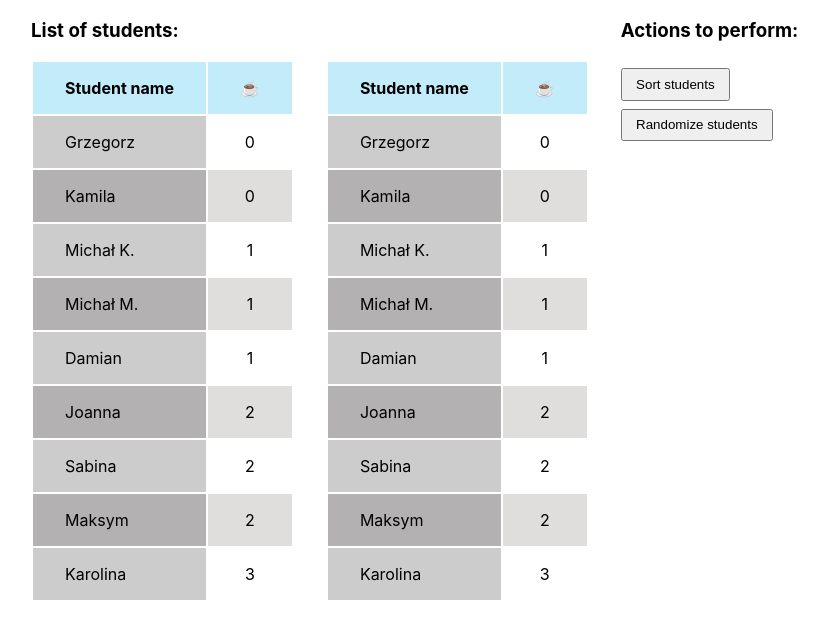
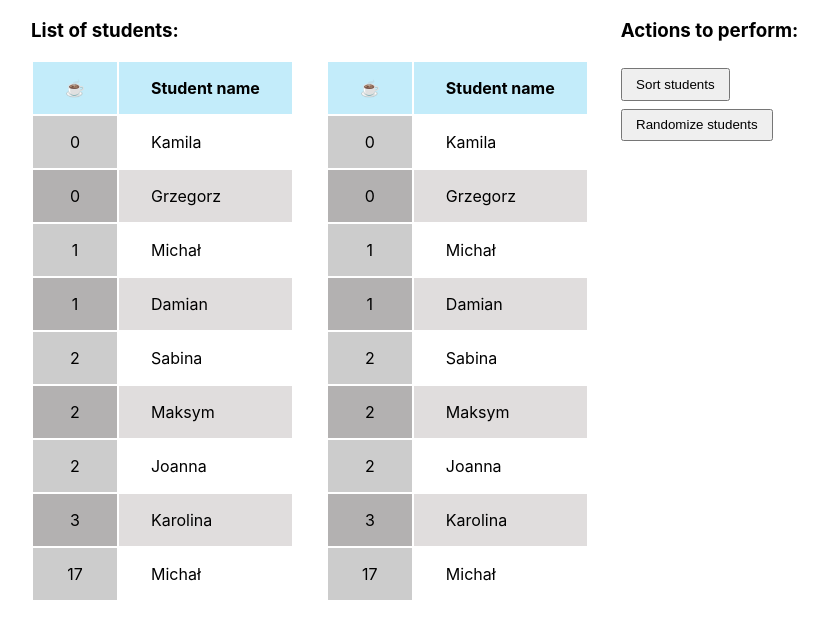
Before and after one commit to argasek/codebrainers-2020-02, a React (Create React App) app: page / in a window 1280 px wide. Shown: the top 638 px of the page, without its empty margins (33-861 px from the left). Built offline with nearby package versions, Linux system fonts and the light colour scheme.

Commit message:
Exercise 08 - Task 01 and 02 solution

```diff
--- a/src/components/student-list-randomize-button/StudentListRandomizeButton.jsx
+++ b/src/components/student-list-randomize-button/StudentListRandomizeButton.jsx
@@ -1,5 +1,4 @@
 import React from 'react';
-import PropTypes from 'prop-types';
 
 const StudentListRandomizeButton = ({}) => {
   return (
--- a/src/components/student-list-sort-button/StudentListSortButton.jsx
+++ b/src/components/student-list-sort-button/StudentListSortButton.jsx
@@ -1,5 +1,4 @@
 import React from 'react';
-import PropTypes from 'prop-types';
 
 const StudentListSortButton = ({}) => {
   return (
--- a/src/components/student-list/StudentList.jsx
+++ b/src/components/student-list/StudentList.jsx
@@ -3,35 +3,34 @@ import codeBrainersStudents from '../../models/Students';
 import Student from 'components/student/Student';
 import './StudentList.css';
 
-const sortStudents = (studentsArray, key, direction) => {
-  const counter = direction === "desc" ? -1 : 1;
-  return studentsArray.sort(function (a, b) {
-    if (a[key] < b[key]) {
-      return -1 * counter;
-    } else if (a[key] === b[key]) {
-      return 0;
-    } else if (a[key] > b[key]) {
-      return 1 * counter;
-    }
-  });
-}
+const comparator = ({ key, direction }) => (a, b) => a[key] === b[key] ? 0 : [ a[key] < b[key], direction === "desc" ].map(x => x ? -1 : 1).reduce((p, n) => p * n, 1);
+const sort = (criteria) => (a, b) => criteria.map(criterion => comparator(criterion)(a, b)).reduce((previous, next) => previous ? previous : next, 0);
+const sortStudents = (items, criteria) => items.sort(sort(criteria));
+
 const StudentList = () => {
+
+  const sortCriteria = [
+    { key: "coffees", direction: "asc" },
+    { key: "name", direction: "desc" },
+  ];
+
+  const students = sortStudents(codeBrainersStudents, sortCriteria);
 
   return (
 
     <table className='student-list-table'>
       <thead>
       <tr>
+        <th className='student-header student-cell-padding'><span>☕</span></th>
         <th className='student-header student-cell-padding'>Student name</th>
-          <th className='student-header student-cell-padding'>☕</th>
       </tr>
       </thead>
       <tbody>
       {
-          sortStudents(codeBrainersStudents, "coffees", "asc").map(student =>
+        students.map(student =>
           <Student
-              key={student.id}
-              student={student}
+            key={ student.id }
+            student={ student }
           />
         )
       }
--- a/src/components/student/Student.jsx
+++ b/src/components/student/Student.jsx
@@ -24,12 +24,12 @@ const Student = (props) => {
 
   return (
     <tr className='student-row'>
+      <td className='student-cell student-cell-padding student-cell-center'>{ coffees }</td>
       <td className='student-cell student-cell-padding'>
         <div className={ className } >
           { studentName }
         </div>
       </td>
-      <td className='student-cell student-cell-padding student-cell-center'>{ coffees }</td>
     </tr>
   );
 };
--- a/src/models/Students.js
+++ b/src/models/Students.js
@@ -1,12 +1,12 @@
 const codeBrainersStudents = [
     {
         id: 1,
-        name: 'Michał K.',
-        coffees: 1
+        name: 'Michał',
+        coffees: 17
     },
     {
         id: 2,
-        name: 'Michał M.',
+        name: 'Michał',
         coffees: 1
     },
     {
```
Lines whose indentation alone changed are shown as unchanged.
